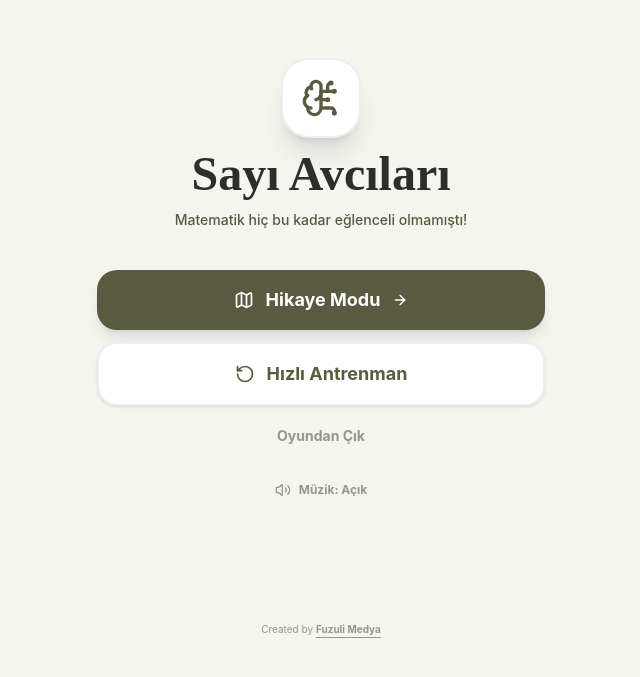
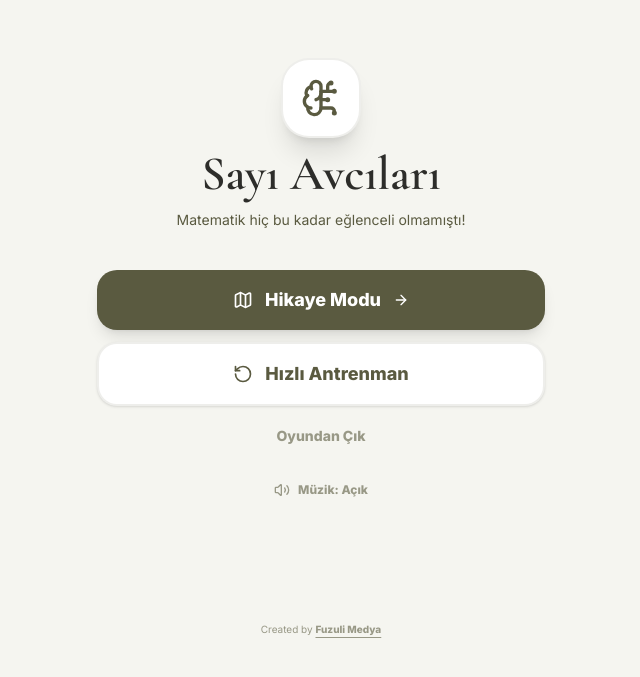
Before and after one commit to mehmetresulyilmaz/sayi-avcilari, a React (Vite) app: page / in a window 1280 px wide. Shown: the part 123-800 px from the top of the page, without its empty margins (319-959 px from the left). Built offline with nearby package versions, Linux system fonts and the light colour scheme.

Commit message:
chore: Reordered the font import statement in index.css.

```diff
--- a/src/index.css
+++ b/src/index.css
@@ -1,11 +1,10 @@
+@import url('https://fonts.googleapis.com/css2?family=Cormorant+Garamond:ital,wght@0,400;0,600;1,400&family=Inter:wght@400;600;800&display=swap');
 @import "tailwindcss";
 
 @theme {
   --font-sans: "Inter", ui-sans-serif, system-ui, sans-serif;
   --font-serif: "Cormorant Garamond", serif;
 }
-
-@import url('https://fonts.googleapis.com/css2?family=Cormorant+Garamond:ital,wght@0,400;0,600;1,400&family=Inter:wght@400;600;800&display=swap');
 
 body {
   @apply bg-[#F5F5F0] text-[#2D2D2A];
```
